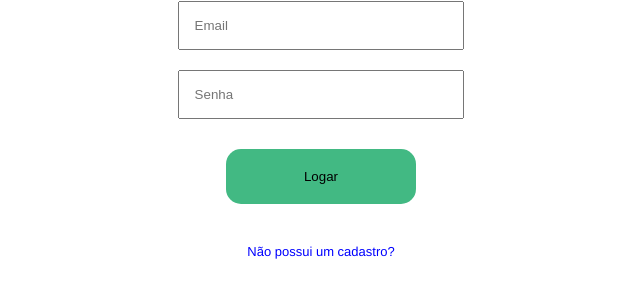
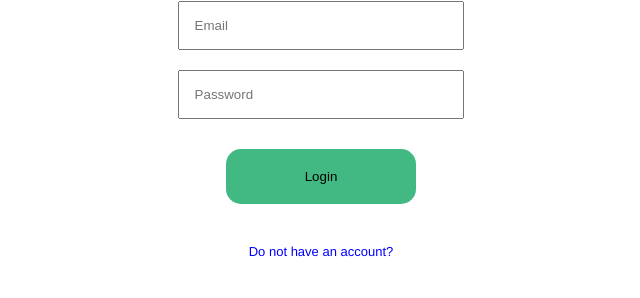
Before and after one commit to KansasMyers/Vuei18nFirebase, a Vue app: page /#/login in a window 1280 px wide. Shown: the part 302-600 px from the top of the page, without its empty margins (319-959 px from the left). Built offline with nearby package versions, Linux system fonts and the light colour scheme.

Commit message:
Adicionando a intercionalização

```diff
--- a/package.json
+++ b/package.json
@@ -10,6 +10,7 @@
   "dependencies": {
     "firebase": "^5.8.0",
     "vue": "^2.5.21",
+    "vue-i18n": "^8.7.0",
     "vue-router": "^3.0.1"
   },
   "devDependencies": {
--- /dev/null
+++ b/src/i18n.js
@@ -0,0 +1,46 @@
+import Vue from 'vue'
+import VueI18n from 'vue-i18n'
+
+Vue.use(VueI18n)
+
+const messages = {
+    'en-US': {
+        login: {
+            title: 'Login',
+            placeEmail: 'Email',
+            placePass: 'Password',
+            btnLogin: 'Login',
+            message: 'Do not have an account'
+        },
+        signup: {
+            title: 'Signup',
+            placeEmail: 'Email',
+            placePass: 'Password',
+            btnSignup: 'Finish',
+            message: 'Already have a registration'
+        }
+    },
+    'pt-BR': {
+        login: {
+            title: 'Login',
+            placeEmail: 'Email',
+            placePass: 'Senha',
+            btnLogin: 'Logar',
+            message: 'Não possui um cadastro'
+        },
+        signup: {
+            title: 'Registro',
+            placeEmail: 'Email',
+            placePass: 'Senha',
+            btnSignup: 'Concluir',
+            message: 'Já possui um cadastro'
+        }
+    }
+}
+
+const i18n = new VueI18n({
+    locale: navigator.language,
+    messages
+})
+
+export default i18n
--- a/src/main.js
+++ b/src/main.js
@@ -1,6 +1,9 @@
 import Vue from 'vue'
 import App from './App.vue'
+
 import router from './router'
+import i18n from './i18n'
+
 import firebase from 'firebase'
 
 Vue.config.productionTip = false
@@ -18,5 +21,6 @@ firebase.initializeApp(config)
 
 new Vue({
   router,
+  i18n,
   render: h => h(App)
 }).$mount('#app')
--- a/src/views/Home.vue
+++ b/src/views/Home.vue
@@ -1,6 +1,6 @@
 <template>
   <div class="home">
-    <HelloWorld msg="Welcome to Your Vue.js App"/>
+    <HelloWorld msg="Welcome to Your Vue.js App Firebase app"/>
     <button @click="logout()">Logout</button>
   </div>
 </template>
--- a/src/views/Login.vue
+++ b/src/views/Login.vue
@@ -1,13 +1,13 @@
 <template>
   <div class="login">
-    <h3>Login</h3>
-    <input v-model="email" type="email" placeholder="Email">
+    <h3>{{ $t("login.title") }}</h3>
+    <input v-model="email" type="email" :placeholder="$t('login.placeEmail')">
     <br>
-    <input v-model="password" type="password" placeholder="Senha">
+    <input v-model="password" type="password" :placeholder="$t('login.placePass')">
     <br>
-    <button @click="login">Logar</button>
+    <button @click="login">{{ $t("login.btnLogin") }}</button>
     <p>
-      <router-link to="signup">Não possui um cadastro?</router-link>
+      <router-link to="signup">{{ $t("login.message") }}?</router-link>
     </p>
   </div>
 </template>
--- a/src/views/Signup.vue
+++ b/src/views/Signup.vue
@@ -1,13 +1,13 @@
 <template>
   <div class="signup">
-    <h3>Registro</h3>
-    <input v-model="email" type="email" placeholder="Email">
+    <h3>{{ $t("signup.title") }}</h3>
+    <input v-model="email" type="email" :placeholder="$t('signup.placeEmail')">
     <br>
-    <input v-model="password" type="password" placeholder="Senha">
+    <input v-model="password" type="password" :placeholder="$t('signup.placePass')">
     <br>
-    <button @click="signup">Registrar</button>
+    <button @click="signup">{{ $t("signup.btnSignup") }}</button>
     <p>
-      <router-link to="login">Já possui um cadastro?</router-link>
+      <router-link to="login">{{ $t("signup.message") }}?</router-link>
     </p>
   </div>
 </template>
```
Also changed, not shown: 1 other file (tests, documents, lock files or other folders).
